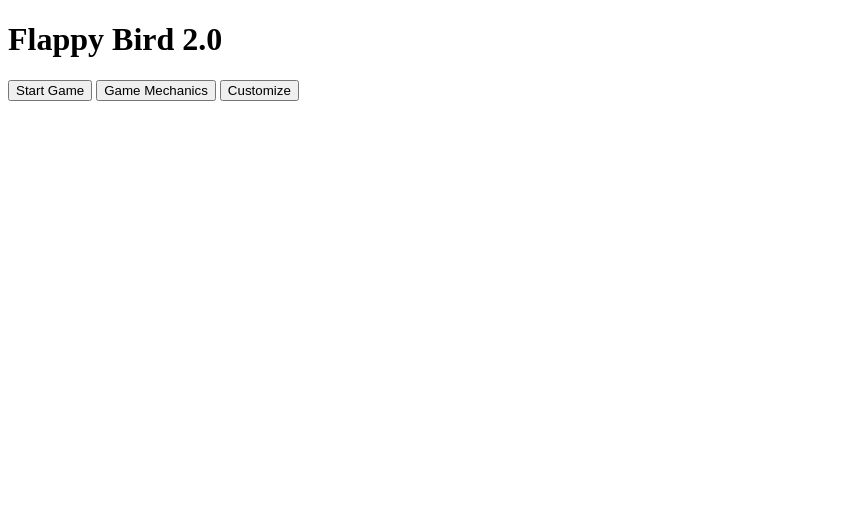
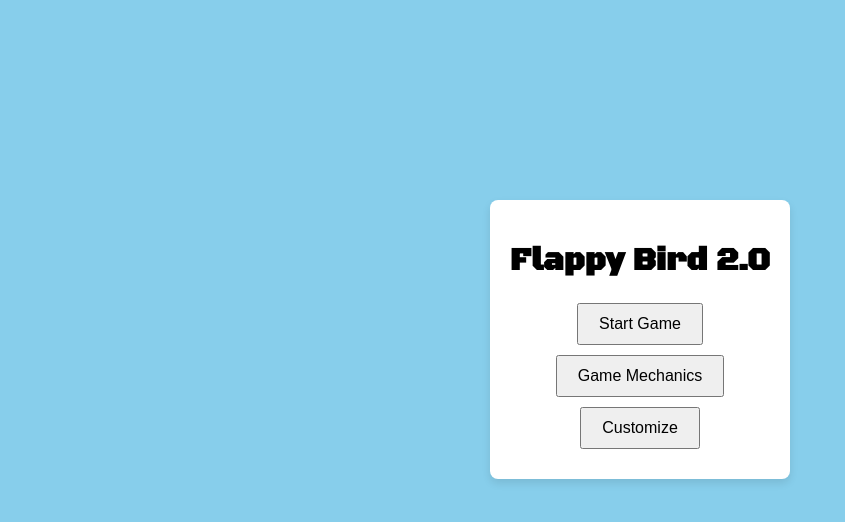
Before and after one commit to jvince0420/FlappyBird-v2.0, a plain HTML site: page index.html in a window 1280 px wide. Shown: the whole page, without its empty margins (0-845 px from the left). Drawn offline with Linux system fonts and the light colour scheme; the site is published under a folder, as on GitHub Pages, so addresses that start at the root find nothing; a web font is replaced by a local one.

Commit message:
index.html

```diff
--- a/index.html
+++ b/index.html
@@ -4,7 +4,7 @@
     <meta charset="UTF-8">
     <meta name="viewport" content="width=device-width, initial-scale=1.0">
     <title>Flappy Bird v2.0</title>
-    <link rel="stylesheet" href="/flappy.css">
+    <link rel="stylesheet" href="./flappy.css">
     <script src="./jQuery.js"></script>
     <script src="./flappyJs.js"></script>
     <link href="https://fonts.googleapis.com/css2?family=Black+Ops+One&family=Radio+Canada+Big:ital,wght@0,400..700;1,400..700&display=swap" rel="stylesheet">
```
